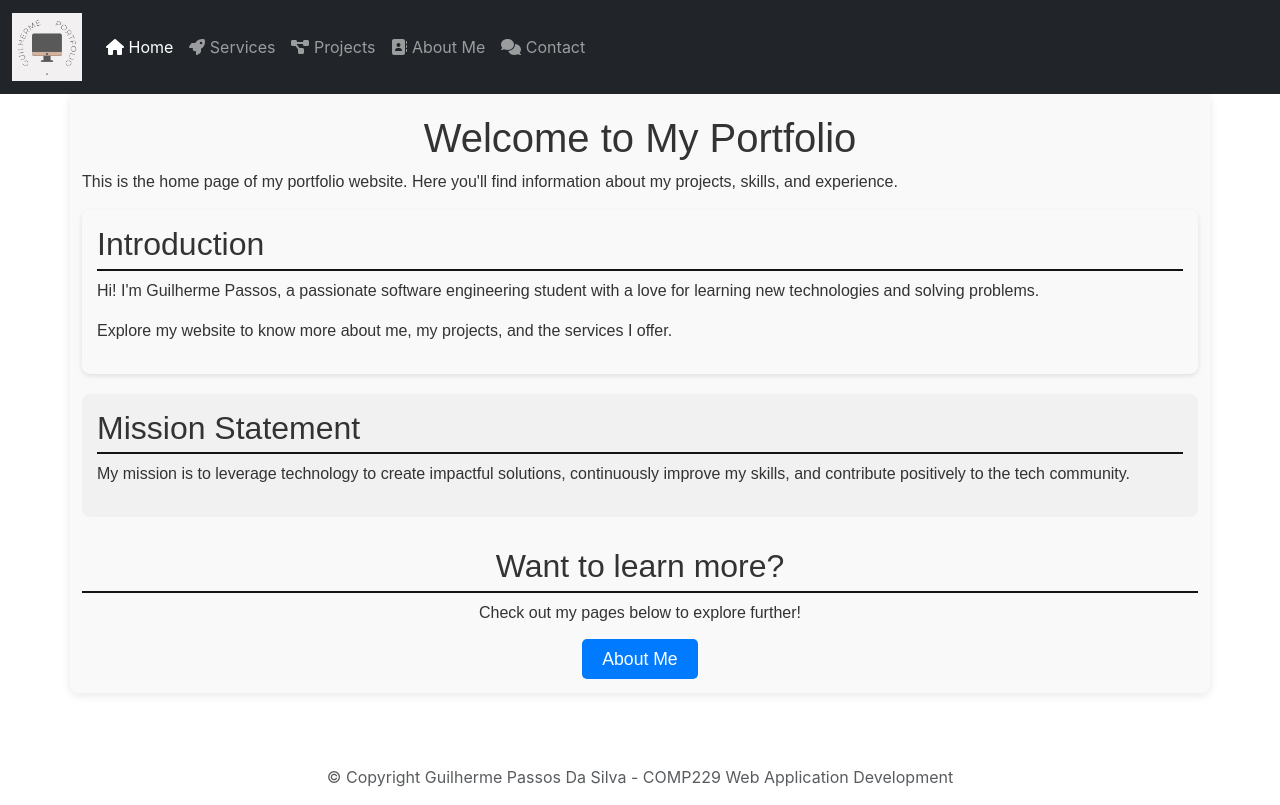
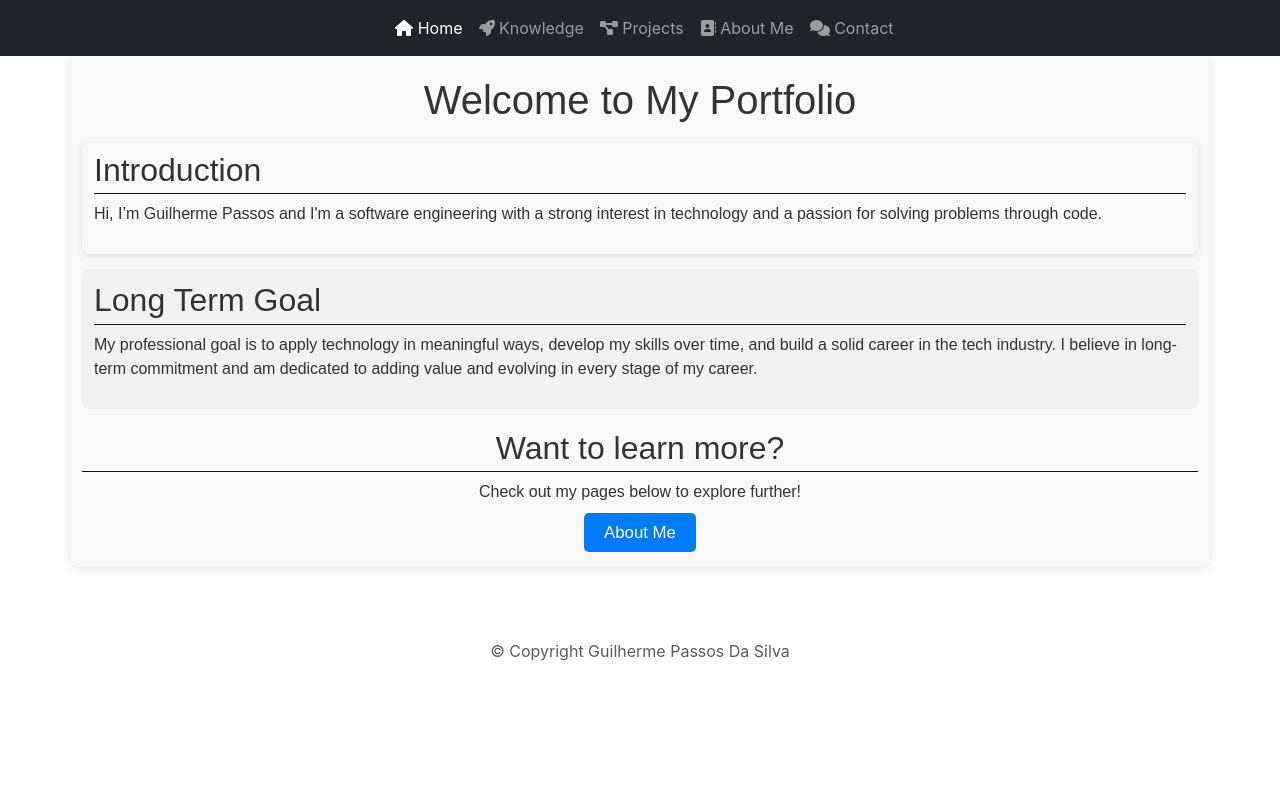
Before and after one commit to Guilhpassos/portifolio, a React (Create React App) app in the folder assignment01/: page / in a window 1280 px wide. Built offline with nearby package versions, Linux system fonts and the light colour scheme.

Commit message:
Update v3.0

```diff
--- a/assignment01/src/components/Contact.css
+++ b/assignment01/src/components/Contact.css
@@ -1,8 +1,7 @@
 /*
  * File name: Contact.css
  * Student’s Name: Guilherme Passos Da Silva
- * StudentID: 301379110
- * Date: 2024-09-27
+
  */
 
 .container {
--- a/assignment01/src/components/Home.css
+++ b/assignment01/src/components/Home.css
@@ -1,18 +1,17 @@
+/*
+ * File name: services.css
+   Name: Guilherme Passos Da Silva
+*/
 
-/*
- * File name: Home.css
- * Student’s Name: Guilherme Passos Da Silva
- * StudentID: 301379110
- * Date: 2024-09-27
- */
-
- body {
+body {
     background-color: #f0f0f0;
+    margin: 0;
+    padding: 0;
 }
 
 .container {
-    max-width: 800px;
-    margin: 0 auto;
+    max-width: 600px;
+    margin: 40px auto;
     padding: 20px;
     font-family: 'Arial', sans-serif;
     color: #333;
@@ -22,48 +21,49 @@
 }
 
 h1 {
-    font-size: 2.8rem;
-    margin-bottom: 20px;
+    font-size: 2.2rem;
+    margin-bottom: 15px;
     text-align: center;
     color: #007bff;
 }
 
 h2 {
-    font-size: 2rem;
-    margin-top: 30px;
-    margin-bottom: 10px;
+    font-size: 1.6rem;
+    margin-top: 20px;
+    margin-bottom: 8px;
     color: #555;
-    border-bottom: 2px solid #141414;
-    padding-bottom: 5px;
+    border-bottom: 1px solid #141414;
+    padding-bottom: 4px;
 }
 
 p {
-    line-height: 1.8;
-    margin-bottom: 20px;
-    font-size: 1.1rem;
+    line-height: 1.5;
+    margin-bottom: 15px;
+    font-size: 1rem;
 }
 
 .intro-section {
     background-color: #f9f9f9;
-    padding: 15px;
+    padding: 12px;
     border-radius: 8px;
     box-shadow: 0 2px 5px rgba(0, 0, 0, 0.1);
+    margin-top: 15px;
 }
 
 .mission-statement {
     background-color: #f1f1f1;
-    padding: 15px;
+    padding: 12px;
     border-radius: 8px;
-    margin-top: 20px;
+    margin-top: 15px;
 }
 
 .cta-section {
     text-align: center;
-    margin-top: 30px;
+    margin-top: 20px;
 }
 
 .button-container {
-    margin-top: 20px;
+    margin-top: 15px;
 }
 
 .button {
@@ -73,7 +73,7 @@ p {
     border-radius: 5px;
     text-decoration: none;
     transition: background-color 0.3s;
-    font-size: 1.1rem;
+    font-size: 1.05rem;
 }
 
 .button:hover {
@@ -93,13 +93,13 @@ p {
 }
 
 .contact-info-section {
-    margin-top: 30px;
+    margin-top: 25px;
     border-top: 1px solid #ccc;
-    padding-top: 15px;
+    padding-top: 12px;
 }
 
 .social-section {
-    margin-top: 20px;
+    margin-top: 15px;
 }
 
 .social-links {
@@ -108,5 +108,23 @@ p {
 }
 
 .social-links li {
-    margin-bottom: 10px;
+    margin-bottom: 8px;
 }
+
+@media (max-width: 600px) {
+    .container {
+        padding: 15px;
+    }
+
+    h1 {
+        font-size: 1.8rem;
+    }
+
+    h2 {
+        font-size: 1.4rem;
+    }
+
+    p {
+        font-size: 0.95rem;
+    }
+}
--- a/assignment01/src/components/Home.js
+++ b/assignment01/src/components/Home.js
@@ -1,9 +1,7 @@
 /*
- * File name: Home.js
- * Student’s Name: Guilherme Passos Da Silva
- * StudentID: 301379110
- * Date: 2024-09-27
- */
+   Name: Guilherme Passos Da Silva
+  */
+
 
 import './Home.css';
 import { Link } from 'react-router-dom'; // Import Link for navigation
@@ -13,22 +11,19 @@ const Home = () => {
         <>
             <div className="container">
                 <h1>Welcome to My Portfolio</h1>
-                <p>This is the home page of my portfolio website. Here you'll find information about my projects, skills, and experience.</p>
 
                 <section className="intro-section">
                     <h2>Introduction</h2>
                     <p>
-                        Hi! I'm Guilherme Passos, a passionate software engineering student with a love for learning new technologies and solving problems.
+                        Hi, I’m Guilherme Passos and I'm a software engineering with a strong interest in technology and a passion for solving problems through code.
                     </p>
-                    <p>
-                        Explore my website to know more about me, my projects, and the services I offer.
-                    </p>
+
                 </section>
 
                 <section className="mission-statement">
-                    <h2>Mission Statement</h2>
+                    <h2>Long Term Goal</h2>
                     <p>
-                        My mission is to leverage technology to create impactful solutions, continuously improve my skills, and contribute positively to the tech community.
+                        My professional goal is to apply technology in meaningful ways, develop my skills over time, and build a solid career in the tech industry. I believe in long-term commitment and am dedicated to adding value and evolving in every stage of my career.
                     </p>
                 </section>
 
--- a/assignment01/src/components/Services.js
+++ b/assignment01/src/components/Services.js
@@ -1,9 +1,8 @@
 /*
- * File name: Services.js
- * Student’s Name: Guilherme Passos Da Silva
- * StudentID: 301379110
- * Date: 2024-09-27
- */
+ * File name: services.css
+   Name: Guilherme Passos Da Silva
+  */
+
 
 import webDevelopmentImage from '../assets/webDevelopment.png'; // Replace with your actual image path
 import softwareDevelopmentImage from '../assets/softwareDevelopmentImage.png'; // Replace with your actual image path
@@ -18,61 +17,60 @@ const Services = () => {
     return (
         <>
             <div className="pageDisplay">
-                <h1 id="title">Services</h1>
-                <p>Explore the technical services I provide, leveraging my skills in web development and software engineering.</p>
-
+                <h1 id="title">Knowledge</h1>
+                <p>An overview of my technical experience I have developed through hands-on work in software engineering and web development.</p>
                 <section className="services-section">
                     {/* Web Development */}
                     <div className="service-card">
                         <img src={webDevelopmentImage} alt="Web Development" className="service-image" />
                         <h2>Web Development</h2>
-                        <p>I create responsive and interactive websites using HTML, CSS, and JavaScript. My work focuses on user experience, design, and functionality.</p>
+                        <p>I have hands-on experience building responsive and interactive websites using HTML5, CSS3, JavaScript, and TypeScript, with a strong focus on user experience, design principles, and front-end functionality. I’ve also worked with React, Node.js, Express.js, and tools like NPM, Git, and GitHub to streamline development workflows.</p>
                     </div>
 
                     {/* Software Development */}
                     <div className="service-card">
                         <img src={softwareDevelopmentImage} alt="Software Development" className="service-image" />
                         <h2>Software Development</h2>
-                        <p>With experience in C#, Python, and Java, I develop efficient, scalable software solutions for various industries and needs.</p>
+                        <p>I’ve gained practical experience in developing scalable, efficient applications using C#, Python, and Java. My background also includes working with frameworks and libraries such as .NET, TensorFlow, Keras, Pandas, and NumPy, applying them in academic and project-based environments.</p>
                     </div>
 
                     {/* Database Management */}
                     <div className="service-card">
                         <img src={databaseManagementImage} alt="Database Management" className="service-image" />
                         <h2>Database Management</h2>
-                        <p>Proficient in MySQL and Oracle, I offer services in database design, optimization, and management for effective data handling.</p>
+                        <p>With knowledge in both relational and NoSQL databases, I’ve worked with MySQL, Microsoft SQL Server, Oracle, and MongoDB. This includes experience in database design, optimization, querying, and data management strategies for diverse applications.</p>
                     </div>
 
                     {/* API Integration */}
                     <div className="service-card">
                         <img src={apiIntegrationImage} alt="API Integration" className="service-image" />
                         <h2>API Integration</h2>
-                        <p>I'm skilled in integrating APIs into applications to connect different services, gather data, or enhance functionality.</p>
+                        <p>I’ve integrated external APIs into various projects using tools like Postman and Express.js, allowing applications to connect services, gather data, and improve functionality. I understand RESTful architecture and the role of APIs in modern web ecosystems.</p>
                     </div>
 
                     {/* Cloud Solutions */}
                     <div className="service-card">
                         <img src={cloudSolutionsImage} alt="Cloud Solutions" className="service-image" />
                         <h2>Cloud Solutions</h2>
-                        <p>Leveraging AWS, I provide cloud-based solutions that enhance scalability and reliability for your applications.</p>
+                        <p>I have introductory knowledge of AWS and cloud-based application deployment, focusing on scalability and reliability. I’ve also worked with PowerShell and version control systems like Git, supporting collaborative development and deployment processes.</p>
                     </div>
 
                     {/* Problem-Solving & Debugging */}
                     <div className="service-card">
                         <img src={problemSolvingImage} alt="Problem Solving & Debugging" className="service-image" />
                         <h2>Problem-Solving & Debugging</h2>
-                        <p>I offer debugging and troubleshooting services to optimize your code and resolve issues across different programming languages.</p>
+                        <p>I approach debugging with a systematic mindset, using tools and techniques to identify and resolve issues across multiple languages. My experience spans troubleshooting in JavaScript, C#, Python, and Java, ensuring code reliability and performance.</p>
                     </div>
 
                     {/* Advanced Business Communication */}
                     <div className="service-card">
                         <img src={businessCommunicationImage} alt="Advanced Business Communication" className="service-image" />
                         <h2>Advanced Business Communication</h2>
-                        <p>Utilizing strong communication skills, I ensure clear understanding and collaboration throughout the development process.</p>
+                        <p>Alongside technical skills, I’ve developed strong communication abilities through team-based projects and coursework. I prioritize clarity, collaboration, and professionalism to ensure shared understanding across technical and non-technical stakeholders.</p>
                     </div>
                 </section>
-
-                <p>Feel free to reach out if you need assistance with any of these services!</p>
+                <br></br>
+                <p>This portfolio reflects the areas of knowledge I’ve built through education, projects, and hands-on practice — And looking forward to learn more.</p>
             </div>
         </>
     );
--- a/assignment01/src/components/about.css
+++ b/assignment01/src/components/about.css
@@ -1,9 +1,7 @@
 /*
- * File name: about.css
- * Student’s Name: Guilherme Passos Da Silva
- * StudentID: 301379110
- * Date: 2024-09-27
- */
+ * File name: services.css
+   Name: Guilherme Passos Da Silva
+  */
 
 
 .container {
@@ -27,8 +25,8 @@ h1 {
 }
 
 .profile-image {
-    width: 100px;
-    height: 100px;
+    width: 150px;
+    height: 150px;
     border-radius: 50%;
     margin-right: 15px;
 }
@@ -54,4 +52,9 @@ h1 {
 
 .about-section a:hover {
     text-decoration: underline;
+
 }
+.navbar-nav {
+  margin-left: auto;
+  margin-right: auto;
+}
--- a/assignment01/src/components/layout/Footer.js
+++ b/assignment01/src/components/layout/Footer.js
@@ -13,7 +13,7 @@ const Footer = () => {
             <br/>
             <br/>
             <footer>
-                <p className="text-muted text-center">&copy;&nbsp;Copyright Guilherme Passos Da Silva - COMP229 Web Application Development</p>
+                <p className="text-muted text-center">&copy;&nbsp;Copyright Guilherme Passos Da Silva</p>
             </footer>
         </div>
     );
--- a/assignment01/src/components/layout/Header.js
+++ b/assignment01/src/components/layout/Header.js
@@ -1,21 +1,18 @@
 /*
- * File name: Header.js
- * Student’s Name: Guilherme Passos Da Silva
- * StudentID: 301379110
- * Date: 2024-09-27
- */
+ * File name: services.css
+   Name: Guilherme Passos Da Silva
+  */
+
 
 import { Outlet, NavLink, Link } from "react-router-dom";
-import image_logo from "../../assets/image_logo.png"
+
 
 const Header = () => {
   return (
     <>
       <nav className="navbar navbar-expand-sm bg-dark navbar-dark">
         <div className="container-fluid">
-          <NavLink className="navbar-brand" to="/">
-            <img src={image_logo} alt="logo" style={{ width: 70 }} />
-          </NavLink>
+x
           <button className="navbar-toggler" type="button" data-bs-toggle="collapse" data-bs-target="#collapsibleNavbar">
             <span className="navbar-toggler-icon"></span>
           </button>
@@ -28,7 +25,7 @@ const Header = () => {
               </li>
               <li className="nav-item">
                 <NavLink className="nav-link" to="/services">
-                  <i className="fa-solid fa-rocket"></i> Services
+                  <i className="fa-solid fa-rocket"></i> Knowledge
                 </NavLink>
               </li>
               <li className="nav-item">
```
Also changed, not shown: assignment01/src/components/About.js (+10 -13 lines), assignment01/src/components/Contact.js (+10 -13 lines), assignment01/src/assets/Eu.jpg.
